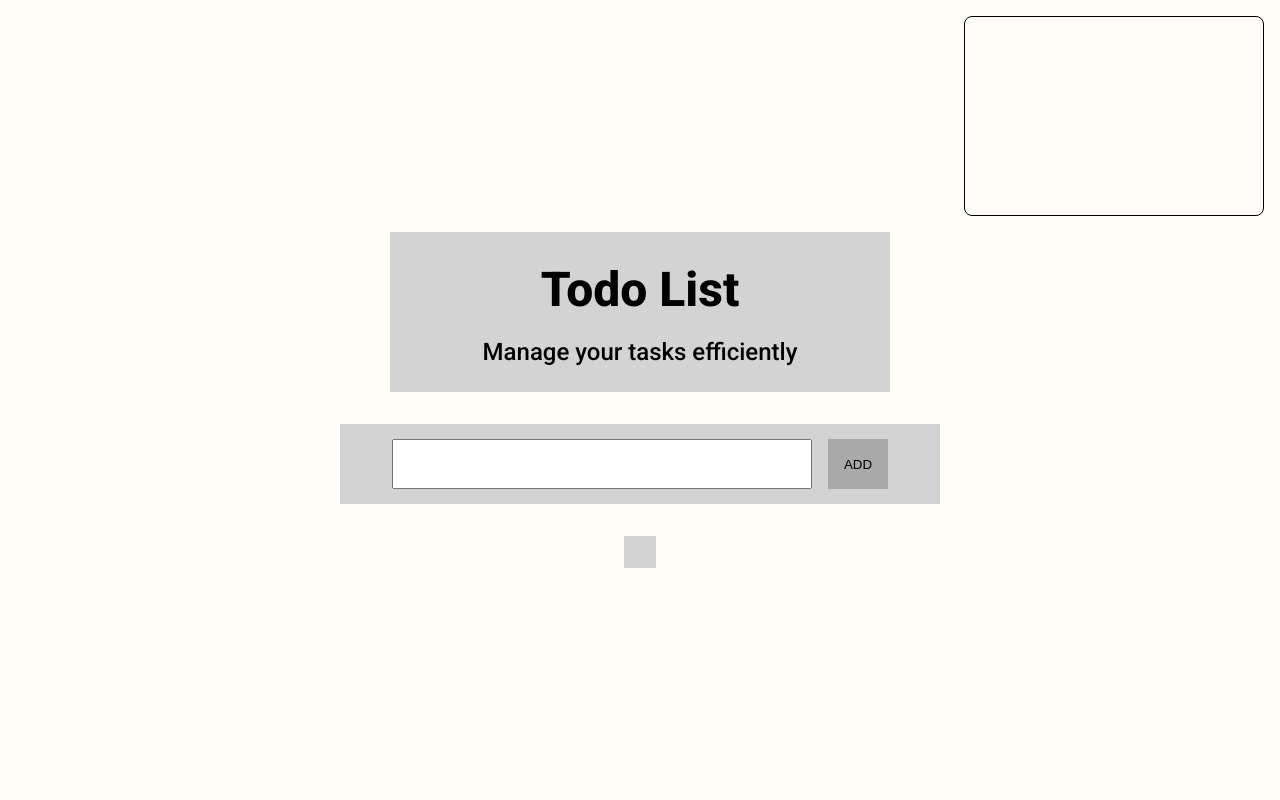
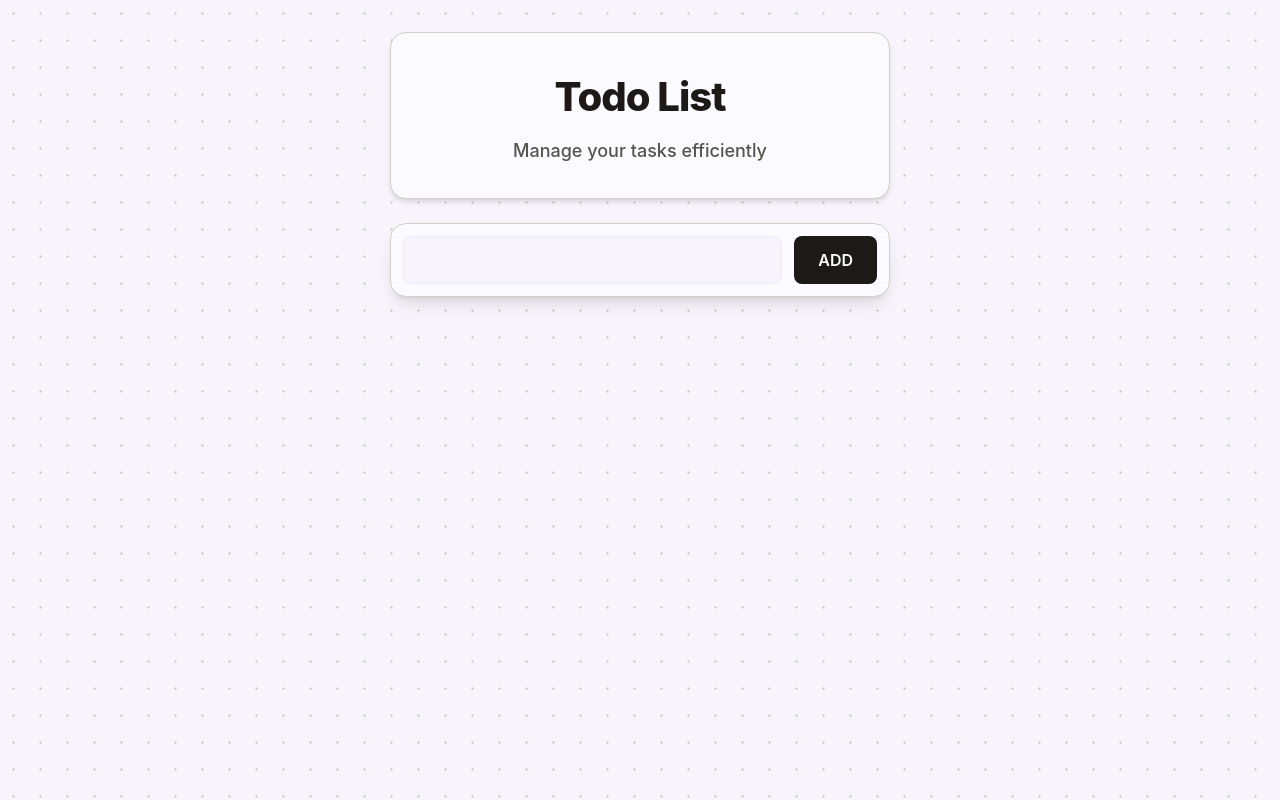
Before and after one commit to DavidHruby1/todo-dnd, a React (Vite) app: page / in a window 1280 px wide. Built offline with nearby package versions, Linux system fonts and the light colour scheme.

Commit message:
Style complete UI

```diff
--- a/src/app/App.module.css
+++ b/src/app/App.module.css
@@ -2,8 +2,8 @@
     display: flex;
     flex-direction: column;
     align-items: center;
-    justify-content: center;
-    gap: 2rem;
+    padding: 2rem 1rem;
     min-height: 100vh;
-    max-width: 100vw;
+    max-width: 100%;
+    gap: 1.5rem;
 }
--- a/src/index.css
+++ b/src/index.css
@@ -1,12 +1,12 @@
 :root {
-    --ff: "Roboto", sans-serif;
+    --ff: "Inter", "Roboto", -apple-system, BlinkMacSystemFont, "Segoe UI", sans-serif;
 
-    --fs-sm: 0.8rem;
+    --fs-sm: 0.875rem;
     --fs-regular: 1rem;
-    --fs-md: 1.2rem;
+    --fs-md: 1.125rem;
     --fs-lg: 1.5rem;
     --fs-xl: 2rem;
-    --fs-xxl: 3rem;
+    --fs-xxl: 2.5rem;
 
     --fw-light: 300;
     --fw-regular: 400;
@@ -14,11 +14,42 @@
     --fw-semibold: 600;
     --fw-bold: 700;
     --fw-extrabold: 800;
-    --fw-black: 900;
 
-    --text-clr: #000000;
+    --gray-50: #faf9f6;
+    --gray-100: #f5f3f0;
+    --gray-200: #e8e5e0;
+    --gray-300: #d4cfc7;
+    --gray-400: #a8a29e;
+    --gray-500: #78716c;
+    --gray-600: #57534e;
+    --gray-700: #44403c;
+    --gray-800: #292524;
+    --gray-900: #1c1917;
 
-    --bg-clr: #fffbf7;
+    --cream-white: #f8f8f8;
+    --cream-light: #f0f0f0;
+    --accent-purple: #e0d4fc;
+    --accent-purple-light: #ede9fe;
+    --accent-purple-hover: #d4c4f7;
+    --accent-purple-dark: #a855f7;
+
+    --danger: #a8a29e;
+    --danger-hover: #78716c;
+    --success: #78716c;
+
+    --shadow-sm: 0 1px 2px 0 rgb(0 0 0 / 0.05);
+    --shadow-md: 0 4px 6px -1px rgb(0 0 0 / 0.1), 0 2px 4px -2px rgb(0 0 0 / 0.1);
+    --shadow-lg: 0 10px 15px -3px rgb(0 0 0 / 0.1), 0 4px 6px -4px rgb(0 0 0 / 0.1);
+    --shadow-xl: 0 20px 25px -5px rgb(0 0 0 / 0.1), 0 8px 10px -6px rgb(0 0 0 / 0.1);
+
+    --bg-primary: #fbfaff;
+    --bg-secondary: #f7f4fc;
+    --bg-grid: #f7f4fc;
+    --grid-dot: #d4cfc7;
+
+    --text-primary: #1c1917;
+    --text-secondary: #57534e;
+    --text-muted: #a8a29e;
 }
 
 * {
@@ -34,7 +65,19 @@ html {
 body {
     margin: 0;
     font-family: var(--ff);
-    line-height: 1.5;
-    color: var(--text-clr);
-    background-color: var(--bg-clr);
+    line-height: 1.6;
+    color: var(--text-primary);
+    background-color: var(--bg-grid);
+    background-image: radial-gradient(var(--grid-dot) 1.35px, transparent 1.35px);
+    background-size: 27px 27px;
+    min-height: 100vh;
 }
+
+button {
+    font-family: inherit;
+    transition: all 0.2s ease;
+}
+
+input {
+    font-family: inherit;
+}
--- a/src/modules/header/TodoHeader.module.css
+++ b/src/modules/header/TodoHeader.module.css
@@ -4,18 +4,24 @@
     align-items: center;
     justify-content: center;
     gap: 0.5rem;
-    /* Temporary - responsive later */
-    width: 500px;
-    height: 160px;
-    background-color: lightgray;
+    width: 100%;
+    max-width: 500px;
+    padding: 2rem 1.5rem;
+    background: var(--bg-primary);
+    border: 1px solid var(--gray-300);
+    border-radius: 1rem;
+    box-shadow: var(--shadow-md);
 }
 
 .main-heading {
     font-size: var(--fs-xxl);
     font-weight: var(--fw-extrabold);
+    color: var(--text-primary);
+    letter-spacing: -0.025em;
 }
 
 .sub-heading {
-    font-size: var(--fs-lg);
+    font-size: var(--fs-md);
     font-weight: var(--fw-medium);
+    color: var(--text-secondary);
 }
--- a/src/modules/modal/Modal.module.css
+++ b/src/modules/modal/Modal.module.css
@@ -1,34 +1,85 @@
 .overlay {
     position: fixed;
     inset: 0;
-    background-color: rgba(0, 0, 0, 0.5);
+    background-color: rgb(0 0 0 / 0.4);
+    backdrop-filter: blur(4px);
     display: grid;
     place-items: center;
     z-index: 9999;
+    animation: fadeIn 0.2s ease;
+}
+
+@keyframes fadeIn {
+    from {
+        opacity: 0;
+    }
+    to {
+        opacity: 1;
+    }
 }
 
 .modal {
-    padding: 1.5rem;
-    border: solid 1px #000000;
-    border-radius: 0.5rem;
-    background-color: white;
-    min-width: 300px;
+    padding: 2rem;
+    background: var(--bg-primary);
+    border: 1px solid var(--gray-200);
+    border-radius: 1rem;
+    box-shadow: var(--shadow-xl);
+    min-width: 400px;
+    max-width: 90vw;
+    animation: scaleIn 0.2s ease;
+}
+
+@keyframes scaleIn {
+    from {
+        opacity: 0;
+        transform: scale(0.95);
+    }
+    to {
+        opacity: 1;
+        transform: scale(1);
+    }
 }
 
 .modal p {
-    margin: 0 0 1.5rem 0;
+    margin: 0 0 2rem 0;
+    font-size: var(--fs-regular);
+    color: var(--text-primary);
+    line-height: 1.6;
 }
 
 .buttons {
     display: flex;
-    gap: 0.5rem;
+    gap: 0.75rem;
     justify-content: flex-end;
 }
 
 .button {
-    padding: 0.5rem 1rem;
-    border: solid 1px #000000;
-    border-radius: 0.25rem;
+    padding: 0.75rem 1.5rem;
+    font-size: var(--fs-sm);
+    font-weight: var(--fw-semibold);
+    border: 1px solid var(--gray-300);
+    border-radius: 0.5rem;
     cursor: pointer;
-    background-color: white;
+    transition: all 0.2s ease;
 }
+
+.button:first-child {
+    background: var(--bg-primary);
+    color: var(--text-secondary);
+}
+
+.button:first-child:hover {
+    background: var(--accent-purple-light);
+    border-color: var(--accent-purple);
+}
+
+.button:last-child {
+    background: var(--danger);
+    color: var(--bg-primary);
+    border-color: var(--danger);
+}
+
+.button:last-child:hover {
+    background: var(--danger-hover);
+    border-color: var(--danger-hover);
+}
--- a/src/modules/toast/ToastContainer.module.css
+++ b/src/modules/toast/ToastContainer.module.css
@@ -2,13 +2,13 @@
     position: fixed;
     top: 1rem;
     right: 1rem;
-    width: 300px;
-    height: 200px;
-    background-color: transparent;
-    border: solid 1px #000000;
-    border-radius: 0.5rem;
     display: flex;
     flex-direction: column;
-    gap: 0.5rem;
-    padding: 0.5rem;
+    gap: 0.75rem;
+    z-index: 9999;
+    pointer-events: none;
 }
+
+.toast-container > * {
+    pointer-events: auto;
+}
--- a/src/modules/toast/ToastItem.module.css
+++ b/src/modules/toast/ToastItem.module.css
@@ -1,31 +1,73 @@
 .toast-item-error,
 .toast-item-warning {
-    padding: 1rem;
-    border: solid 1px #000000;
-    border-radius: 0.5rem;
+    padding: 1rem 1.25rem;
+    background: var(--bg-primary);
+    border: 2px solid;
+    border-radius: 0.75rem;
     display: flex;
     flex-direction: row;
     justify-content: space-between;
     align-items: center;
-    background-color: #808080;
-    width: 280px;
-    height: 60px;
+    gap: 1rem;
+    min-width: 300px;
+    max-width: 400px;
+    box-shadow: var(--shadow-lg);
+    animation: slideIn 0.3s ease;
+}
+
+@keyframes slideIn {
+    from {
+        opacity: 0;
+        transform: translateX(100%);
+    }
+    to {
+        opacity: 1;
+        transform: translateX(0);
+    }
 }
 
 .toast-item-error {
-    background-color: #ff6b6b;
+    border-color: #ef4444;
+    background: var(--bg-primary);
+}
+
+.toast-item-error p {
+    color: var(--text-primary);
 }
 
 .toast-item-warning {
-    background-color: #ffd93d;
+    border-color: #f59e0b;
+    background: var(--bg-primary);
+}
+
+.toast-item-warning p {
+    color: var(--text-primary);
+}
+
+.toast-item-error p,
+.toast-item-warning p {
+    flex: 1;
+    font-size: var(--fs-sm);
+    font-weight: var(--fw-medium);
+    margin: 0;
 }
 
 .close-btn {
-    padding: 0.25rem;
+    width: 24px;
+    height: 24px;
+    padding: 0;
     border: none;
-    background: none;
+    background: transparent;
     cursor: pointer;
     display: flex;
     align-items: center;
     justify-content: center;
+    color: inherit;
+    opacity: 0.6;
+    transition: opacity 0.2s ease;
+    flex-shrink: 0;
 }
+
+.close-btn:hover {
+    opacity: 1;
+}
--- a/src/modules/toast/ToastItem.tsx
+++ b/src/modules/toast/ToastItem.tsx
@@ -14,10 +14,10 @@ export const ToastItem = ({ type, message, onClose }: ToastItemProps) => {
             <p>{message}</p>
             <button
                 onClick={onClose}
-                className="close-btn"
+                className={styles['close-btn']}
                 aria-label="Close"
             >
-                <X size={24} />
+                <X size={18} />
             </button>
         </div>
     );
--- a/src/modules/todo-input/TodoInput.module.css
+++ b/src/modules/todo-input/TodoInput.module.css
@@ -2,22 +2,58 @@
     display: flex;
     flex-direction: row;
     align-items: center;
-    justify-content: center;
-    gap: 1rem;
-    width: 600px;
-    height: 80px;
-    background-color: lightgray;
+    gap: 0.75rem;
+    width: 100%;
+    max-width: 500px;
+    padding: 0.75rem;
+    background: var(--bg-primary);
+    border: 1px solid var(--gray-300);
+    border-radius: 1rem;
+    box-shadow: var(--shadow-lg);
 }
 
 .task-input {
-    width: 70%;
-    height: 50px;
+    flex: 1;
+    height: 48px;
+    padding: 0 1rem;
+    font-size: var(--fs-regular);
+    color: var(--text-primary);
+    background: var(--bg-secondary);
+    border: 1px solid var(--accent-purple-light);
+    border-radius: 0.5rem;
+    transition: all 0.2s ease;
+}
+
+.task-input:focus {
+    outline: none;
+    border-color: var(--accent-purple);
+    background: var(--bg-primary);
+    box-shadow: 0 0 0 3px rgb(224 212 252 / 0.25);
+}
+
+.task-input::placeholder {
+    color: var(--text-muted);
 }
 
 .add-task-button {
-    width: 60px;
-    height: 50px;
-    background-color: darkgray;
+    height: 48px;
+    padding: 0 1.5rem;
+    font-size: var(--fs-regular);
+    font-weight: var(--fw-semibold);
+    color: white;
+    background: var(--gray-900);
     border: none;
+    border-radius: 0.5rem;
     cursor: pointer;
+    transition: all 0.2s ease;
 }
+
+.add-task-button:hover {
+    background: var(--gray-700);
+    transform: translateY(-1px);
+    box-shadow: var(--shadow-md);
+}
+
+.add-task-button:active {
+    transform: translateY(0);
+}
--- a/src/modules/todo-list/TodoList.module.css
+++ b/src/modules/todo-list/TodoList.module.css
@@ -1,19 +1,18 @@
 .todo-list-container {
     display: flex;
     justify-content: center;
-    align-items: center;
-    background-color: lightgray;
-    padding: 1rem;
+    width: 100%;
+    max-width: 500px;
+    margin-top: auto;
+    flex: 1;
 }
 
-/* I need to remove any default styling from the ul */
 .todo-list {
     display: flex;
     flex-direction: column;
-    align-items: flex-end;
-    justify-content: center;
-    gap: 0.5rem;
+    gap: 0.75rem;
     list-style-type: none;
     margin: 0;
     padding: 0;
+    width: 100%;
 }
--- a/src/modules/todo-list/TodoList.tsx
+++ b/src/modules/todo-list/TodoList.tsx
@@ -9,7 +9,7 @@ export const TodoList = () => {
         <div className={styles["todo-list-container"]}>
             <ul className={styles["todo-list"]}>
                 {[...state]
-                    .sort((a, b) => a.order - b.order)
+                    .sort((a, b) => b.order - a.order)
                     .map((task) => {
                         if (!task.isDone) {
                             return (
```
Also changed, not shown: src/modules/todo-list/TodoItem.module.css (+62 -11 lines).
